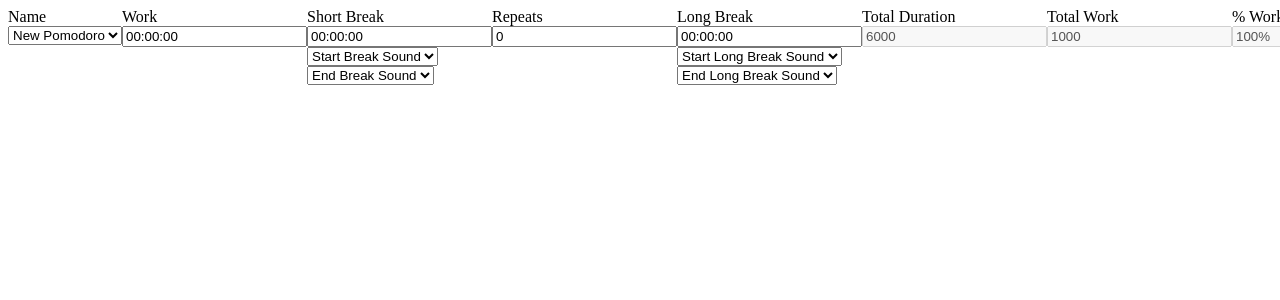
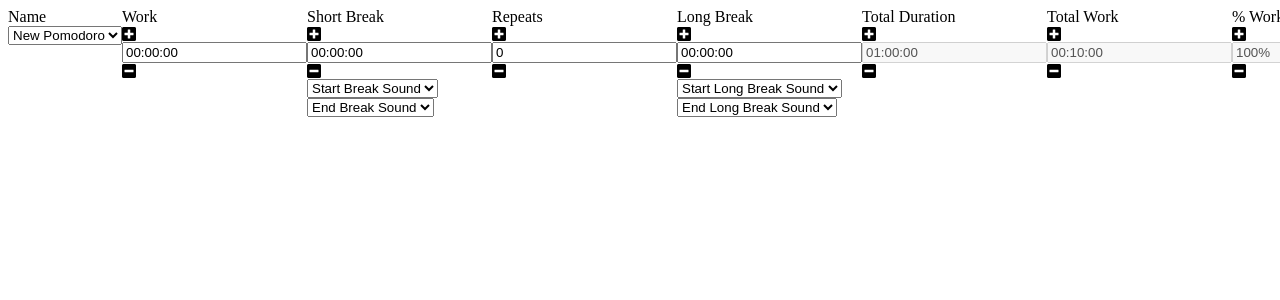
Before and after one commit to ericasu33/sprig, a React (Create React App) app: page / in a window 1280 px wide. Shown: the top 300 px of the page. Built offline with nearby package versions, Linux system fonts and the light colour scheme.

Commit message:
Begin to lift state up for StepInput and PomodoroForm

```diff
--- a/public/index.html
+++ b/public/index.html
@@ -24,6 +24,8 @@
       work correctly both with client-side routing and a non-root public URL.
       Learn how to configure a non-root public URL by running `npm run build`.
     -->
+
+    <link rel="stylesheet" href="https://cdnjs.cloudflare.com/ajax/libs/font-awesome/5.15.1/css/all.min.css">
     <title>React App</title>
   </head>
   <body>
--- a/src/components/PomodoroForm.tsx
+++ b/src/components/PomodoroForm.tsx
@@ -68,11 +68,15 @@ const PomodoroForm = (props: any) => {
       </div>
       <div>
         <label>Work</label>
-        <StepInputTimer />
+        <StepInputTimer
+          value={0}
+        />
       </div>
       <div>
         <label>Short Break</label>
-        <StepInputTimer />
+        <StepInputTimer
+          value={0}
+        />
         <div>
           <select defaultValue="none">
             <option disabled value="none">Start Break Sound</option>
@@ -88,11 +92,15 @@ const PomodoroForm = (props: any) => {
       </div>
       <div>
         <label>Repeats</label>
-        <StepInputInt />
+        <StepInputInt
+          value={0}
+        />
       </div>
       <div>
         <label>Long Break</label>
-        <StepInputTimer />
+        <StepInputTimer
+          value={0}
+        />
         <div>
           <select defaultValue="none">
             <option disabled value="none">Start Long Break Sound</option>
@@ -108,15 +116,21 @@ const PomodoroForm = (props: any) => {
       </div>
       <div>
         <label>Total Duration</label>
-        <StepInputTimer disabled value={stats.duration}/>
+        <StepInputTimer disabled
+          value={stats.duration}
+        />
       </div>
       <div>
         <label>Total Work</label>
-        <StepInputTimer disabled value={stats.work}/>
+        <StepInputTimer disabled
+          value={stats.work}
+        />
       </div>
       <div>
         <label>% Work</label>
-        <StepInputInt disabled value={stats.p_work + "%"}/>
+        <StepInputInt disabled
+          value={stats.p_work + "%"}
+        />
       </div>
     </div>
   );
--- a/src/components/StepInputTimer.tsx
+++ b/src/components/StepInputTimer.tsx
@@ -2,12 +2,8 @@ import React, { useState } from 'react'
 
 import './StepInput.scss'
 
-const StepInputTimer = function(props: any) {
-  const [value, setValue] = useState(props.value || '00:00:00')
-  const [dbTime, setDbTime] = useState(new Date(0))
-
 // Time array --> Date object
-  const convertTimeArrToDateObj = (timeArr: number[]) => {
+const convertTimeArrToDateObj = (timeArr: string[] | number[]) => {
   const [h, m, s] = timeArr
   const seconds = Number(h) * 60 * 60 + Number(m) * 60 + Number (s)
   return new Date(seconds * 1000)
@@ -42,6 +38,24 @@ const StepInputTimer = function(props: any) {
   return /^\d+$/.test(noColons)
 }
 
+const convertTime = (rawStr: string, dbTime: Date) => {
+  const noColons = rawStr.split(':').join('')
+  const isValid = isAllNumbers(noColons)
+  if (isValid) {
+    // noColons is a string of only numbers
+    const timeArr = convertTimeStrToArr(noColons)
+    // timeArr may include e.g. 90sec, convert to 1min30sec
+    const normalizedTimeArr = convertDateObjToArr(convertTimeArrToDateObj(timeArr))
+    return convertTimeArrToStr(normalizedTimeArr);
+  } else {
+    return convertTimeArrToStr(convertDateObjToArr(dbTime));
+  }
+};
+
+const StepInputTimer = function(props: any) {
+  const [value, setValue] = useState(convertTime(`${props.value}`, new Date(0)) || '00:00:00')
+  const [dbTime, setDbTime] = useState(new Date(0))
+
   // Adjust time with butttons
   const handleClick = (direction: number): void => {
     let dateObj: (Date | number) = convertTimeArrToDateObj(value.split(':'))
@@ -58,21 +72,8 @@ const StepInputTimer = function(props: any) {
 
   // Adjust time by manually entering a new time
   const handleBlur = (rawStr: string) => {
-    const noColons = rawStr.split(':').join('')
-    const isValid = isAllNumbers(noColons)
-    if (isValid) {
-      // noColons is a string of only numbers
-      const timeArr = convertTimeStrToArr(noColons)
-      // timeArr may include e.g. 90sec, convert to 1min30sec
-      const normalizedTimeArr = convertDateObjToArr(convertTimeArrToDateObj(timeArr))
-      setDbTime(convertTimeArrToDateObj(normalizedTimeArr))
-      const timeStr = convertTimeArrToStr(normalizedTimeArr)
-      setValue(timeStr)
-    } else {
-      const timeStr = convertTimeArrToStr(convertDateObjToArr(dbTime))
-      setValue(timeStr)
-    }
-  }
+    setValue(convertTime(rawStr, dbTime));
+  };
 
   return (
     <>
```
Lines whose indentation alone changed are shown as unchanged.
